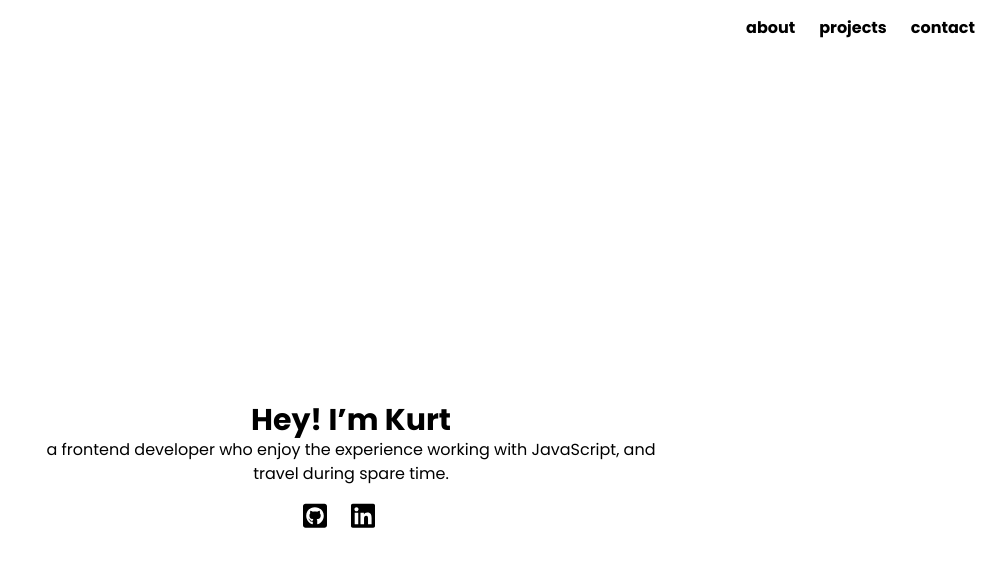
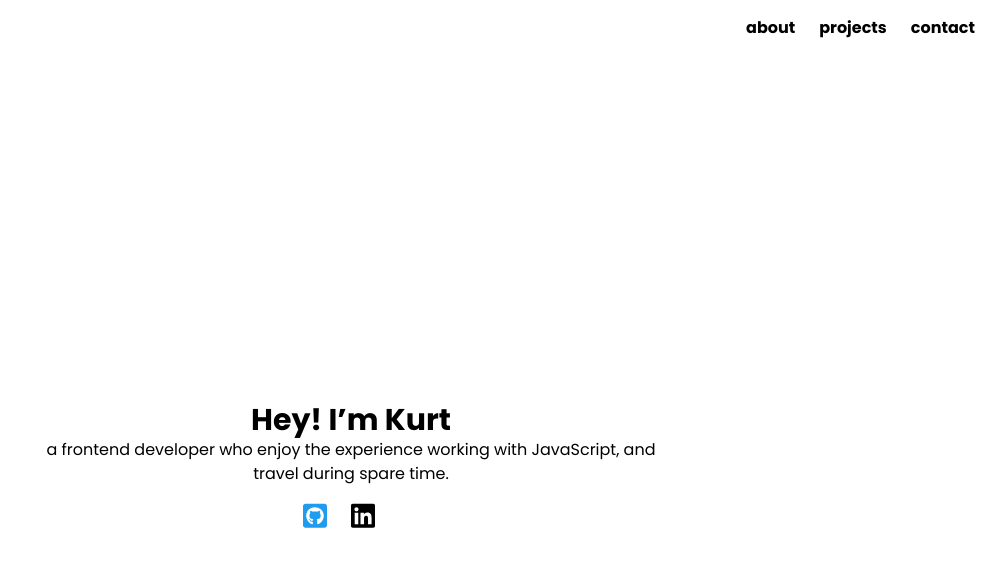
Before and after one commit to kurtobando/simple-portfolio, a Next.js app: page / in a window 1280 px wide. In both pictures the pointer is over the link 604 px from the left and 514 px from the top of the page. Shown: the top 566 px of the page, without its empty margins (289-1280 px from the left). Built offline with nearby package versions, Linux system fonts and the light colour scheme; no server answers.

Commit message:
add styles when hover for the social media list component

```diff
--- a/components/SocialMediaList.module.css
+++ b/components/SocialMediaList.module.css
@@ -8,3 +8,7 @@
 .SocialMediaList ul li {
     @apply mr-6;
 }
+
+.SocialMediaList ul li a:hover {
+    @apply text-primary;
+}
```
